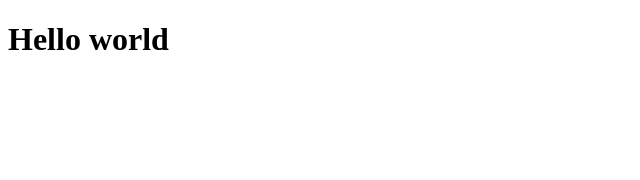
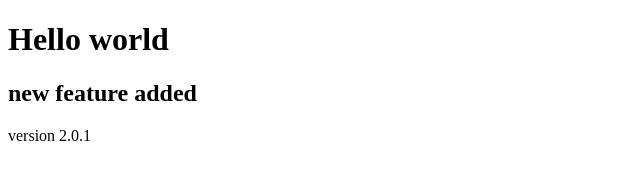
Before and after one commit to Tamim-hossain27/local-repo, a plain HTML site: page index.html in a window 1280 px wide. Shown: the whole page, without its empty margins (0-640 px from the left). Drawn offline with Linux system fonts and the light colour scheme.

Commit message:
new feature

```diff
--- a/index.html
+++ b/index.html
@@ -8,6 +8,8 @@
 </head>
 <body>
     <h1>Hello world</h1>
+    <h2> new feature added</h2>
+    <p>version 2.0.1</p>
 
 </body>
 </html>
```
